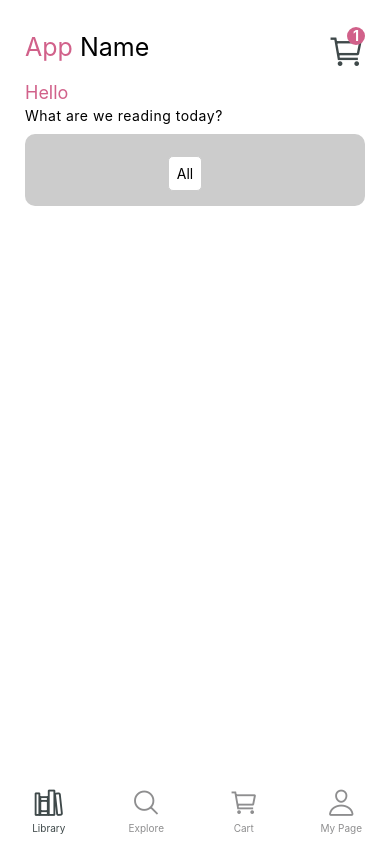
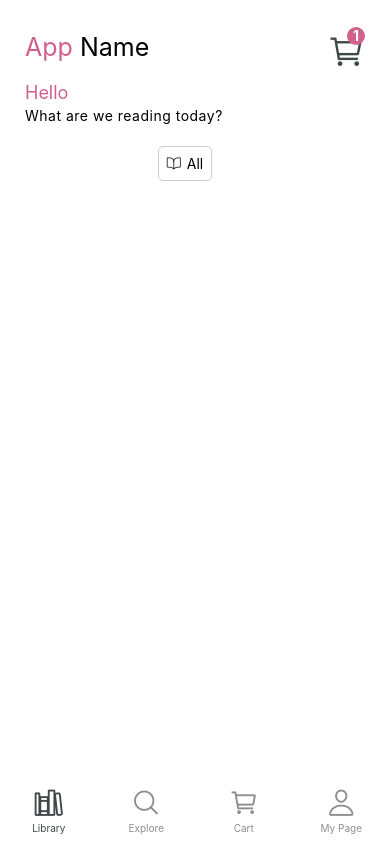
Before and after one commit to LuisSalas94/ReactNative-BookOutlet, a React Native app: screen /BottomTabNavigator in a window 390 px wide. Built offline with nearby package versions, Linux system fonts and the light colour scheme; no server answers.

Commit message:
Add Personalized icons

```diff
--- a/src/components/BookSections/RenderItem.tsx
+++ b/src/components/BookSections/RenderItem.tsx
@@ -1,5 +1,6 @@
 import React from 'react';
-import {StyleSheet, Text, TouchableOpacity, View} from 'react-native';
+import {StyleSheet, Text, TouchableOpacity} from 'react-native';
+import Icon from 'react-native-vector-icons/Ionicons';
 
 interface Props {
   item: string;
@@ -10,8 +11,26 @@ const RenderItem = ({item}: Props) => {
     console.log(item);
   };
 
+  let iconName = '';
+  if (item === 'All') {
+    iconName = 'book-outline';
+  } else if (item === 'Science') {
+    iconName = 'bulb-outline';
+  } else if (item === 'History') {
+    iconName = 'man-outline';
+  } else if (item === 'Social Philosophy') {
+    iconName = 'leaf-outline';
+  } else if (item === 'Biology') {
+    iconName = 'flask-outline';
+  } else if (item === 'Cosmology') {
+    iconName = 'rocket-outline';
+  } else if (item === 'Self Help') {
+    iconName = 'happy-outline';
+  }
+
   return (
     <TouchableOpacity onPress={() => test(item)} style={styles.container}>
+      <Icon name={iconName} size={15} color="#333" />
       <Text>{item}</Text>
     </TouchableOpacity>
   );
@@ -23,10 +42,13 @@ const styles = StyleSheet.create({
   container: {
     marginRight: 20,
     marginBottom: 15,
-    borderWidth: 0.5,
+    borderWidth: 0.9,
     borderColor: '#ccc',
     padding: 8,
     borderRadius: 5,
     backgroundColor: '#fff',
+    flexDirection: 'row',
+    alignItems: 'center',
+    gap: 5,
   },
 });
--- a/src/screens/HomeScreen.tsx
+++ b/src/screens/HomeScreen.tsx
@@ -31,11 +31,7 @@ const styles = StyleSheet.create({
   homeContainer: {
     padding: 25,
   },
-  booksContainer: {
-    backgroundColor: '#ccc',
-    borderRadius: 10,
-    marginTop: 10,
-  },
+  booksContainer: {},
 });
 
 /*
```
